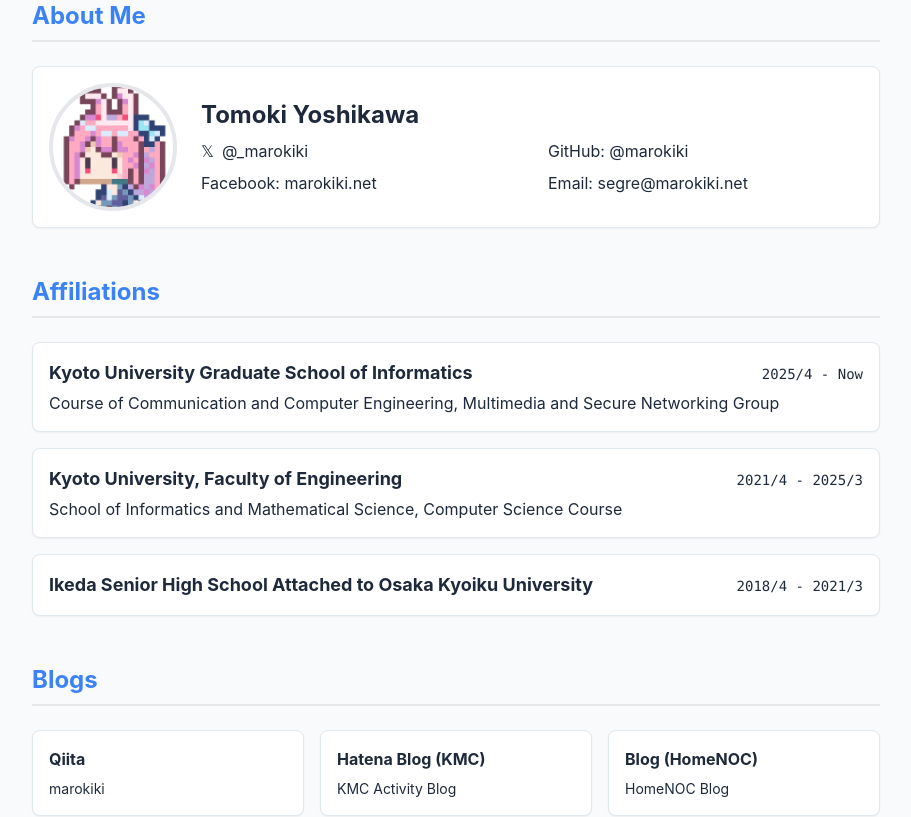
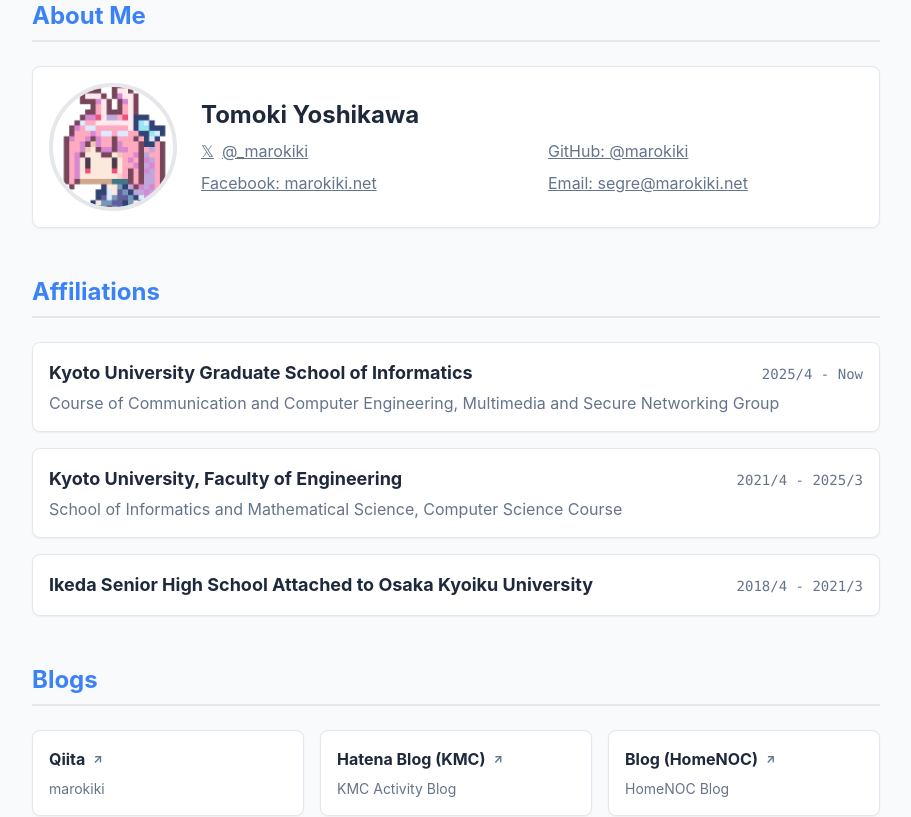
Before and after one commit to marokiki/marokiki.net, a Next.js app: page /en in a window 1280 px wide. Shown: the part 260-1077 px from the top of the page, without its empty margins (184-1095 px from the left). Built offline with nearby package versions, Linux system fonts and the light colour scheme.

Commit message:
Improve profile and blog link styling

```diff
--- a/app/components/Home.js
+++ b/app/components/Home.js
@@ -34,16 +34,16 @@
           <div className="flex-1 space-y-2 text-center md:text-left">
             <h3 className="text-2xl font-bold">吉川 知輝 (よしかわ ともき)</h3>
             <div className="grid grid-cols-1 md:grid-cols-2 gap-x-8 gap-y-2 text-secondary">
-              <a href="https://x.com/_marokiki" target="_blank" className="hover:text-primary transition-colors flex items-center gap-2 justify-center md:justify-start">
+              <a href="https://x.com/_marokiki" target="_blank" className="hover:text-primary transition-colors flex items-center gap-2 justify-center md:justify-start underline decoration-primary/50 hover:decoration-primary">
                 <span>𝕏</span> @_marokiki
               </a>
-              <a href="https://github.com/marokiki" target="_blank" className="hover:text-primary transition-colors flex items-center gap-2 justify-center md:justify-start">
+              <a href="https://github.com/marokiki" target="_blank" className="hover:text-primary transition-colors flex items-center gap-2 justify-center md:justify-start underline decoration-primary/50 hover:decoration-primary">
                 GitHub: @marokiki
               </a>
-              <a href="https://facebook.com/marokiki.net" target="_blank" className="hover:text-primary transition-colors flex items-center gap-2 justify-center md:justify-start">
+              <a href="https://facebook.com/marokiki.net" target="_blank" className="hover:text-primary transition-colors flex items-center gap-2 justify-center md:justify-start underline decoration-primary/50 hover:decoration-primary">
                 Facebook: marokiki.net
               </a>
-              <a href="mailto:segre@marokiki.net" className="hover:text-primary transition-colors flex items-center gap-2 justify-center md:justify-start">
+              <a href="mailto:segre@marokiki.net" className="hover:text-primary transition-colors flex items-center gap-2 justify-center md:justify-start underline decoration-primary/50 hover:decoration-primary">
                 Email: segre@marokiki.net
               </a>
             </div>
@@ -77,21 +77,27 @@
 
       <Section title="ブログ">
         <div className="grid grid-cols-1 md:grid-cols-3 gap-4">
-          <a href="https://qiita.com/marokiki" target="_blank" className="block h-full">
-            <Card className="h-full hover:border-primary/50 transition-colors">
-              <h3 className="font-bold mb-2">Qiita</h3>
+          <a href="https://qiita.com/marokiki" target="_blank" className="block h-full group">
+            <Card className="h-full group-hover:border-primary/50 transition-colors">
+              <h3 className="font-bold mb-2 group-hover:text-primary transition-colors flex items-center gap-2">
+                Qiita <span className="text-secondary group-hover:text-primary text-xs">↗</span>
+              </h3>
               <p className="text-sm text-secondary">marokiki</p>
             </Card>
           </a>
-          <a href="https://blog.kmc.gr.jp/search?q=segre" target="_blank" className="block h-full">
-            <Card className="h-full hover:border-primary/50 transition-colors">
-              <h3 className="font-bold mb-2">Hatena Blog (KMC)</h3>
+          <a href="https://blog.kmc.gr.jp/search?q=segre" target="_blank" className="block h-full group">
+            <Card className="h-full group-hover:border-primary/50 transition-colors">
+              <h3 className="font-bold mb-2 group-hover:text-primary transition-colors flex items-center gap-2">
+                Hatena Blog (KMC) <span className="text-secondary group-hover:text-primary text-xs">↗</span>
+              </h3>
               <p className="text-sm text-secondary">KMC活動ブログ</p>
             </Card>
           </a>
-          <a href="https://www.homenoc.ad.jp/blog/" target="_blank" className="block h-full">
-            <Card className="h-full hover:border-primary/50 transition-colors">
-              <h3 className="font-bold mb-2">Blog (HomeNOC)</h3>
+          <a href="https://www.homenoc.ad.jp/blog/" target="_blank" className="block h-full group">
+            <Card className="h-full group-hover:border-primary/50 transition-colors">
+              <h3 className="font-bold mb-2 group-hover:text-primary transition-colors flex items-center gap-2">
+                Blog (HomeNOC) <span className="text-secondary group-hover:text-primary text-xs">↗</span>
+              </h3>
               <p className="text-sm text-secondary">HomeNOC Blog</p>
             </Card>
           </a>
--- a/app/components/HomeEn.js
+++ b/app/components/HomeEn.js
@@ -34,16 +34,16 @@
                     <div className="flex-1 space-y-2 text-center md:text-left">
                         <h3 className="text-2xl font-bold">Tomoki Yoshikawa</h3>
                         <div className="grid grid-cols-1 md:grid-cols-2 gap-x-8 gap-y-2 text-secondary">
-                            <a href="https://x.com/_marokiki" target="_blank" className="hover:text-primary transition-colors flex items-center gap-2 justify-center md:justify-start">
+                            <a href="https://x.com/_marokiki" target="_blank" className="hover:text-primary transition-colors flex items-center gap-2 justify-center md:justify-start underline decoration-primary/50 hover:decoration-primary">
                                 <span>𝕏</span> @_marokiki
                             </a>
-                            <a href="https://github.com/marokiki" target="_blank" className="hover:text-primary transition-colors flex items-center gap-2 justify-center md:justify-start">
+                            <a href="https://github.com/marokiki" target="_blank" className="hover:text-primary transition-colors flex items-center gap-2 justify-center md:justify-start underline decoration-primary/50 hover:decoration-primary">
                                 GitHub: @marokiki
                             </a>
-                            <a href="https://facebook.com/marokiki.net" target="_blank" className="hover:text-primary transition-colors flex items-center gap-2 justify-center md:justify-start">
+                            <a href="https://facebook.com/marokiki.net" target="_blank" className="hover:text-primary transition-colors flex items-center gap-2 justify-center md:justify-start underline decoration-primary/50 hover:decoration-primary">
                                 Facebook: marokiki.net
                             </a>
-                            <a href="mailto:segre@marokiki.net" className="hover:text-primary transition-colors flex items-center gap-2 justify-center md:justify-start">
+                            <a href="mailto:segre@marokiki.net" className="hover:text-primary transition-colors flex items-center gap-2 justify-center md:justify-start underline decoration-primary/50 hover:decoration-primary">
                                 Email: segre@marokiki.net
                             </a>
                         </div>
@@ -78,21 +78,27 @@
 
             <Section title="Blogs">
                 <div className="grid grid-cols-1 md:grid-cols-3 gap-4">
-                    <a href="https://qiita.com/marokiki" target="_blank" className="block h-full">
-                        <Card className="h-full hover:border-primary/50 transition-colors">
-                            <h3 className="font-bold mb-2">Qiita</h3>
+                    <a href="https://qiita.com/marokiki" target="_blank" className="block h-full group">
+                        <Card className="h-full group-hover:border-primary/50 transition-colors">
+                            <h3 className="font-bold mb-2 group-hover:text-primary transition-colors flex items-center gap-2">
+                                Qiita <span className="text-secondary group-hover:text-primary text-xs">↗</span>
+                            </h3>
                             <p className="text-sm text-secondary">marokiki</p>
                         </Card>
                     </a>
-                    <a href="https://blog.kmc.gr.jp/search?q=segre" target="_blank" className="block h-full">
-                        <Card className="h-full hover:border-primary/50 transition-colors">
-                            <h3 className="font-bold mb-2">Hatena Blog (KMC)</h3>
+                    <a href="https://blog.kmc.gr.jp/search?q=segre" target="_blank" className="block h-full group">
+                        <Card className="h-full group-hover:border-primary/50 transition-colors">
+                            <h3 className="font-bold mb-2 group-hover:text-primary transition-colors flex items-center gap-2">
+                                Hatena Blog (KMC) <span className="text-secondary group-hover:text-primary text-xs">↗</span>
+                            </h3>
                             <p className="text-sm text-secondary">KMC Activity Blog</p>
                         </Card>
                     </a>
-                    <a href="https://www.homenoc.ad.jp/en/blog/" target="_blank" className="block h-full">
-                        <Card className="h-full hover:border-primary/50 transition-colors">
-                            <h3 className="font-bold mb-2">Blog (HomeNOC)</h3>
+                    <a href="https://www.homenoc.ad.jp/en/blog/" target="_blank" className="block h-full group">
+                        <Card className="h-full group-hover:border-primary/50 transition-colors">
+                            <h3 className="font-bold mb-2 group-hover:text-primary transition-colors flex items-center gap-2">
+                                Blog (HomeNOC) <span className="text-secondary group-hover:text-primary text-xs">↗</span>
+                            </h3>
                             <p className="text-sm text-secondary">HomeNOC Blog</p>
                         </Card>
                     </a>
--- a/tailwind.config.js
+++ b/tailwind.config.js
@@ -10,6 +10,8 @@
       colors: {
         background: "var(--background)",
         foreground: "var(--foreground)",
+        primary: "var(--primary)",
+        secondary: "var(--secondary)",
       },
     },
   },
```
